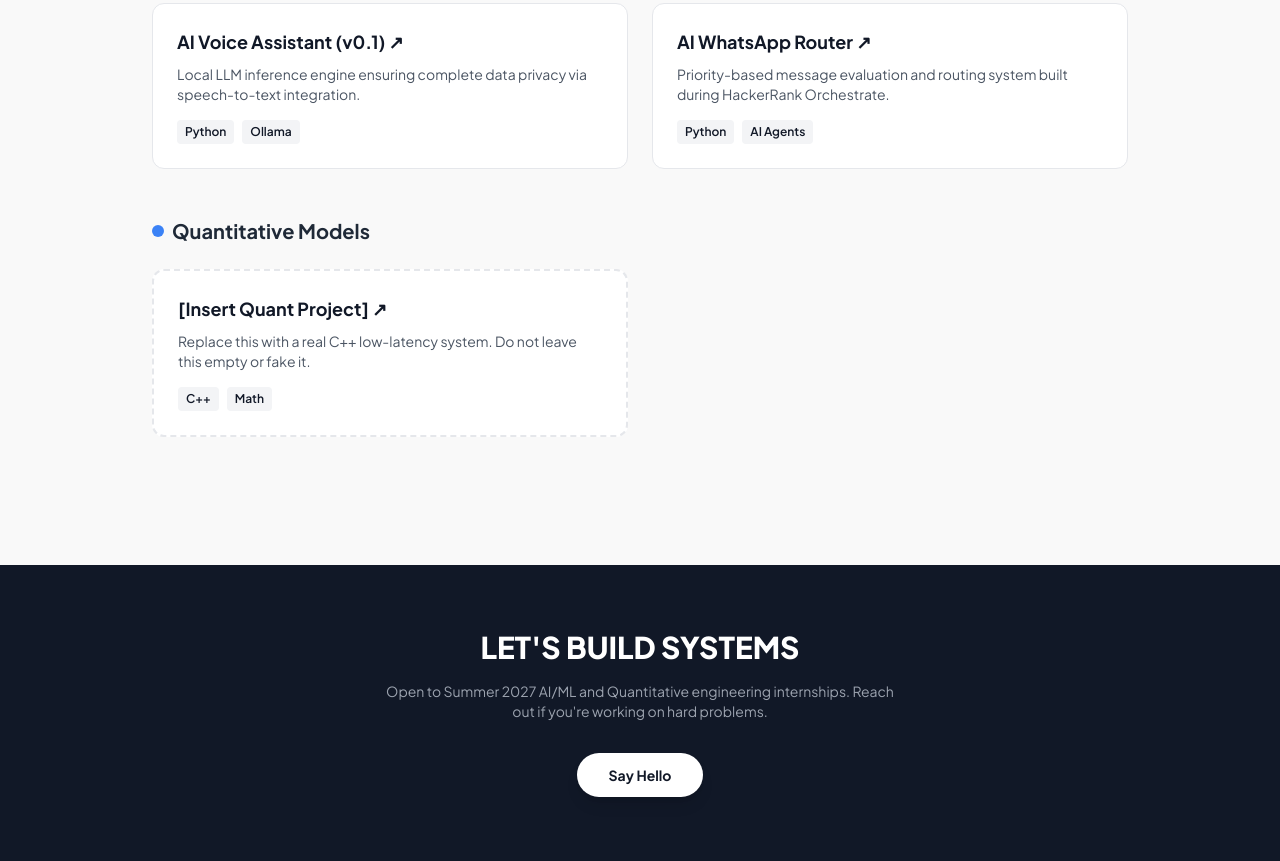
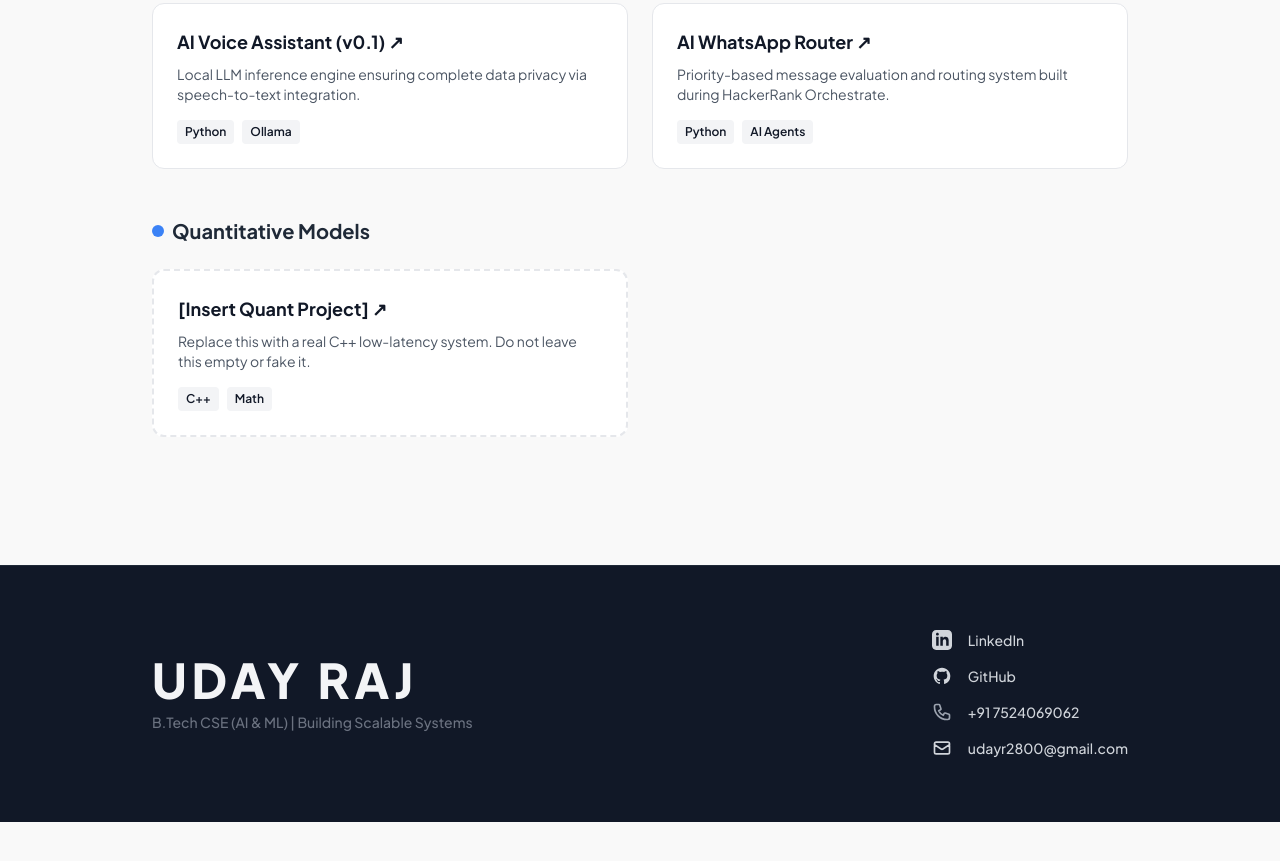
Before and after one commit to udayraj-tech/udayraj_portfolio, a plain HTML site: page index.html in a window 1280 px wide. Shown: the part 967-1828 px from the top of the page. After the commit the page ends 1789 px from the top, so only its background shows below. Drawn offline with nearby package versions, Linux system fonts and the light colour scheme.

Commit message:
Adding contact detailed
Updated the HTML structure of the portfolio page, including navigation, sections for about, skills, projects, and contact information.

```diff
--- a/index.html
+++ b/index.html
@@ -112,12 +112,44 @@
         </div>
     </section>
 
-    <!-- Colored Contact Footer -->
-    <footer id="contact" class="bg-gray-900 text-white w-full py-16 mt-12">
-        <div class="max-w-5xl mx-auto px-6 text-center">
-            <h2 class="text-3xl font-extrabold mb-4 uppercase">Let's Build Systems</h2>
-            <p class="text-gray-400 mb-8 max-w-lg mx-auto text-sm">Open to Summer 2027 AI/ML and Quantitative engineering internships. Reach out if you're working on hard problems.</p>
-            <a href="mailto:PUT_YOUR_EMAIL_HERE" class="inline-block bg-white text-gray-900 px-8 py-3 rounded-full text-sm font-bold hover:bg-gray-200 hover:-translate-y-1 transition-all duration-300 shadow-lg">Say Hello</a>
+    <!-- Contact Footer Based on Sketch -->
+    <footer id="contact" class="bg-gray-900 text-white w-full py-16 mt-12 border-t border-gray-800">
+        <div class="max-w-5xl mx-auto px-6 flex flex-col md:flex-row justify-between items-start md:items-center gap-10">
+
+            <!-- Left Side: Name -->
+            <div class="text-left">
+                <h2 class="text-5xl font-extrabold uppercase tracking-widest text-gray-100">Uday Raj</h2>
+                <p class="text-gray-500 text-sm mt-2 font-medium">B.Tech CSE (AI & ML) | Building Scalable Systems</p>
+            </div>
+
+            <!-- Right Side: Contact Links (Vertical Stack) -->
+            <div class="flex flex-col space-y-4 text-sm text-gray-300 font-medium">
+
+                <!-- LinkedIn -->
+                <a href="https://www.linkedin.com/in/uday-raj-a17aa4320" target="_blank" class="flex items-center gap-4 hover:text-blue-400 transition-colors">
+                    <svg class="w-5 h-5" fill="currentColor" viewBox="0 0 24 24"><path fill-rule="evenodd" d="M19 0h-14c-2.761 0-5 2.239-5 5v14c0 2.761 2.239 5 5 5h14c2.762 0 5-2.239 5-5v-14c0-2.761-2.238-5-5-5zm-11 19h-3v-11h3v11zm-1.5-12.268c-.966 0-1.75-.79-1.75-1.764s.784-1.764 1.75-1.764 1.75.79 1.75 1.764-.783 1.764-1.75 1.764zm13.5 12.268h-3v-5.604c0-3.368-4-3.113-4 0v5.604h-3v-11h3v1.765c1.396-2.586 7-2.777 7 2.476v6.759z" clip-rule="evenodd" /></svg>
+                    LinkedIn
+                </a>
+
+                <!-- GitHub -->
+                <a href="https://github.com/udayraj-tech" target="_blank" class="flex items-center gap-4 hover:text-white transition-colors">
+                    <svg class="w-5 h-5" fill="currentColor" viewBox="0 0 24 24"><path fill-rule="evenodd" d="M12 2C6.477 2 2 6.484 2 12.017c0 4.425 2.865 8.18 6.839 9.504.5.092.682-.217.682-.483 0-.237-.008-.868-.013-1.703-2.782.605-3.369-1.343-3.369-1.343-.454-1.158-1.11-1.466-1.11-1.466-.908-.62.069-.608.069-.608 1.003.07 1.531 1.032 1.531 1.032.892 1.53 2.341 1.088 2.91.832.092-.647.35-1.088.636-1.338-2.22-.253-4.555-1.113-4.555-4.951 0-1.093.39-1.988 1.029-2.688-.103-.253-.446-1.272.098-2.65 0 0 .84-.27 2.75 1.026A9.564 9.564 0 0112 6.844c.85.004 1.705.115 2.504.337 1.909-1.296 2.747-1.027 2.747-1.027.546 1.379.202 2.398.1 2.651.64.7 1.028 1.595 1.028 2.688 0 3.848-2.339 4.695-4.566 4.943.359.309.678.92.678 1.855 0 1.338-.012 2.419-.012 2.747 0 .268.18.58.688.482A10.019 10.019 0 0022 12.017C22 6.484 17.522 2 12 2z" clip-rule="evenodd" /></svg>
+                    GitHub
+                </a>
+
+                <!-- Phone (Consider removing this for privacy) -->
+                <div class="flex items-center gap-4 cursor-default">
+                    <svg class="w-5 h-5 text-gray-400" fill="none" stroke="currentColor" stroke-width="2" viewBox="0 0 24 24"><path stroke-linecap="round" stroke-linejoin="round" d="M3 5a2 2 0 012-2h3.28a1 1 0 01.948.684l1.498 4.493a1 1 0 01-.502 1.21l-2.257 1.13a11.042 11.042 0 005.516 5.516l1.13-2.257a1 1 0 011.21-.502l4.493 1.498a1 1 0 01.684.949V19a2 2 0 01-2 2h-1C9.716 21 3 14.284 3 6V5z"></path></svg>
+                    +91 7524069062
+                </div>
+
+                <!-- Email -->
+                <a href="mailto:Udayn2800@gmail.com" class="flex items-center gap-4 hover:text-red-400 transition-colors">
+                    <svg class="w-5 h-5" fill="none" stroke="currentColor" stroke-width="2" viewBox="0 0 24 24"><path stroke-linecap="round" stroke-linejoin="round" d="M3 8l7.89 5.26a2 2 0 002.22 0L21 8M5 19h14a2 2 0 002-2V7a2 2 0 00-2-2H5a2 2 0 00-2 2v10a2 2 0 002 2z"></path></svg>
+                    udayr2800@gmail.com
+                </a>
+
+            </div>
         </div>
     </footer>
 
```
